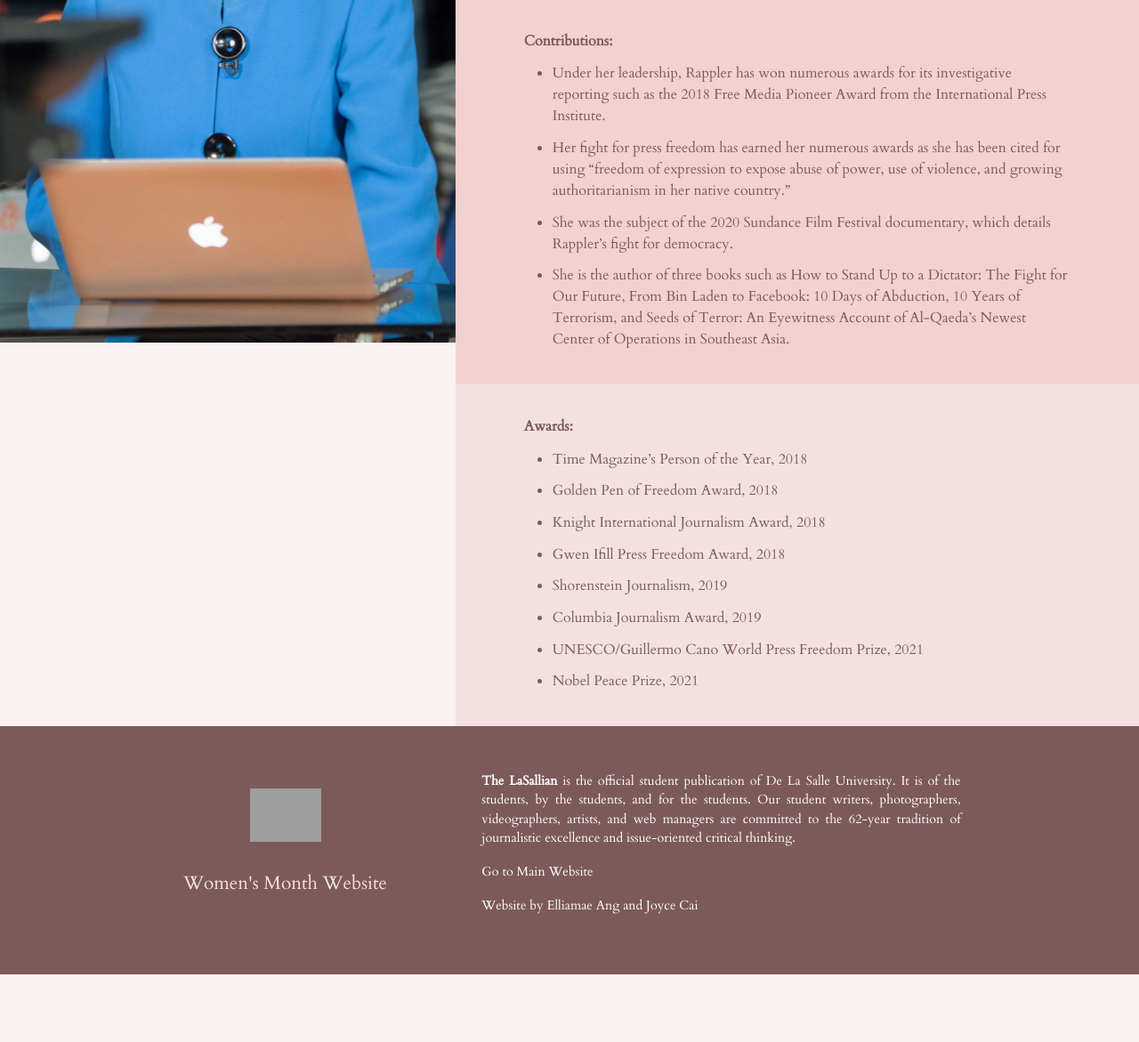
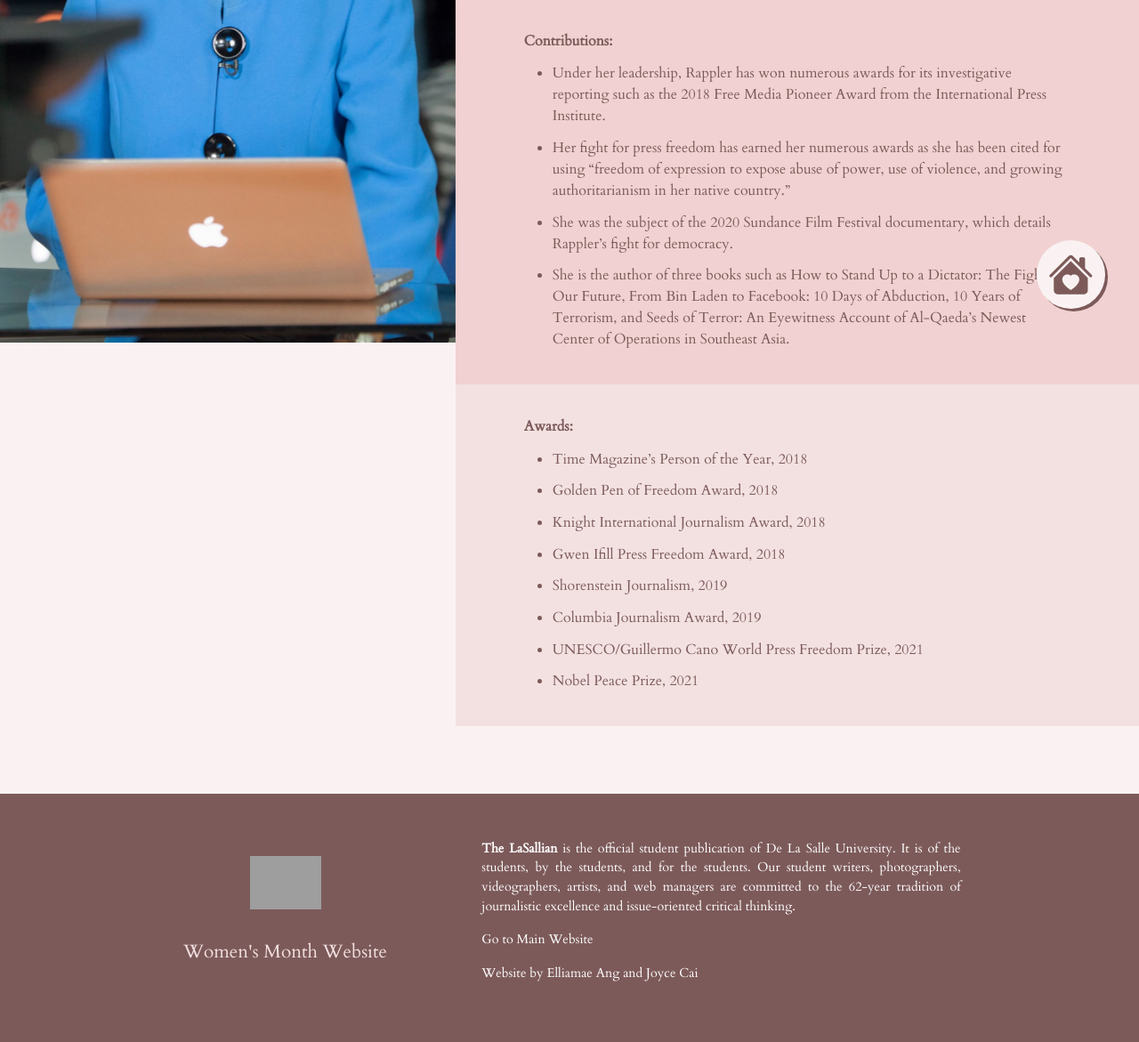
Before and after one commit to happy-the-cat/tls-wm2023, a PHP site: page /women.php?w=maria-ressa in a window 1280 px wide. Shown: the part 415-1586 px from the top of the page at 89% size. Before the commit the page ends 1510 px from the top, so only its background shows below. Run offline with PHP 8.4, Linux system fonts and the light colour scheme; grey boxes are pictures that could not be loaded.

Commit message:
Floating home button

```diff
--- a/css/styles.css
+++ b/css/styles.css
@@ -292,8 +292,37 @@ a {
     height: auto;
     padding: 0;
     margin: 0;
-    z-index: 1;
     position: relative;
+}
+
+#home-btn {
+    position: -webkit-sticky;
+    position: sticky;
+    height: 15vw;
+    width: 15vw;
+    border: none;
+    border-radius: 50%;
+    background-color: var(--pink-2);
+    color: var(--brown);
+    font-size: 10vw;
+    text-align: center;
+    box-shadow: 3px 3px;
+    margin: 0;
+    padding: 0;
+    margin-top: -100vh;
+    bottom: 10vw;
+    left: 100%;
+    margin-right: 10vw;
+    margin-bottom: 10vw;
+}
+
+#home-btn a{
+    color: inherit;
+}
+
+#home-btn:hover {
+    background-color: var(--brown);
+    color: white;
 }
 
 #img-holder {
@@ -356,6 +385,17 @@ p#women-name{
     #women-container {
         display: flex;
         flex-direction: row;
+    }
+
+    #home-btn {
+        height: 6vw;
+        width: 6vw;
+        font-size: 4vw;
+        text-align: center;
+        box-shadow: 3px 3px;
+        bottom: 3vw;
+        margin-right: 3vw;
+        margin-bottom: 3vw;
     }
 
     #img-holder {
--- a/women.php
+++ b/women.php
@@ -42,6 +42,9 @@
             </div>
         </div>
     </div>
+
+    <button id="home-btn"><a href="index.php"><i class="bi bi-house-heart-fill"></i></a></button>
+
     <?php require_once 'modules/footer.php'; ?>
 </body>
 </html>
```
